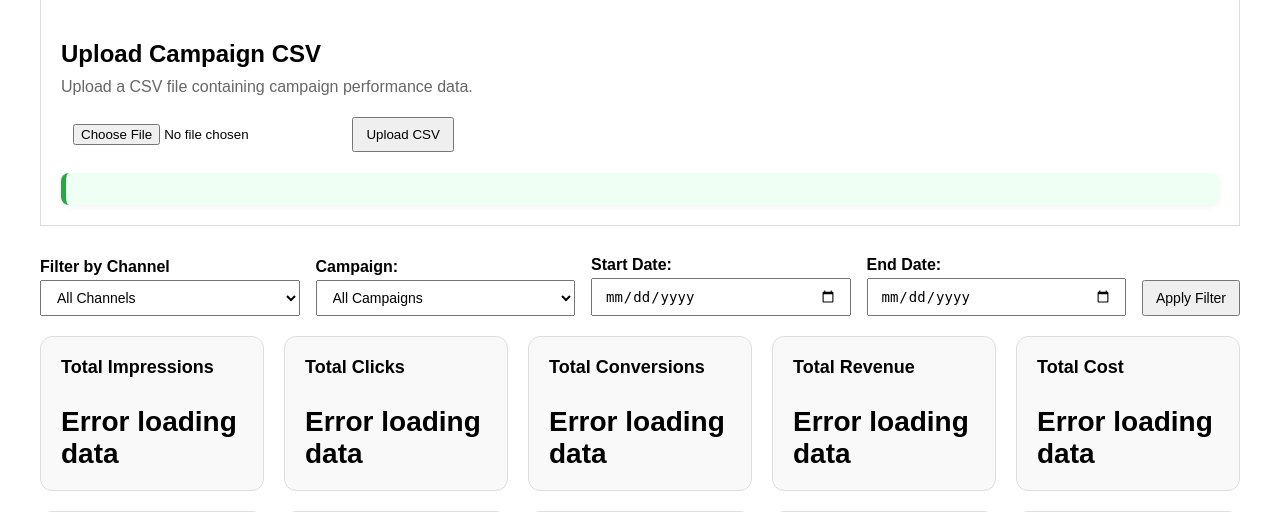
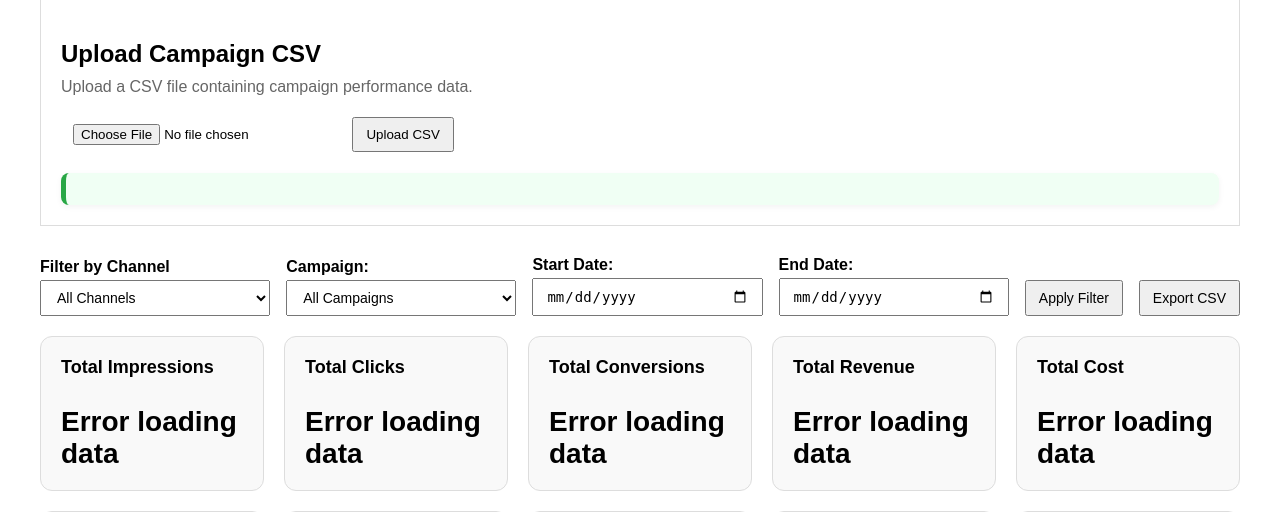
Before and after one commit to karianjahi/marketers_paradise, a Django app: template core/analytics/templates/analytics/dashboard.html in a window 1280 px wide. Shown: the part 108-620 px from the top of the page. Run offline with Django 5.2, Linux system fonts and the light colour scheme; the template is opened without the code that fills it, so the values that code supplies are empty.

Commit message:
Create UI for csv export before implementation

```diff
--- a/core/analytics/templates/analytics/dashboard.html
+++ b/core/analytics/templates/analytics/dashboard.html
@@ -60,6 +60,11 @@
         <div class="filter-group button-group">
             <label>&nbsp;</label>
             <button id="apply-filter">Apply Filter</button>
+        </div>
+
+        <div class="filter-group button-group">
+            <label>&nbsp;</label>
+            <button id="export-csv-button">Export CSV</button>
         </div>
 
     </section>
```
